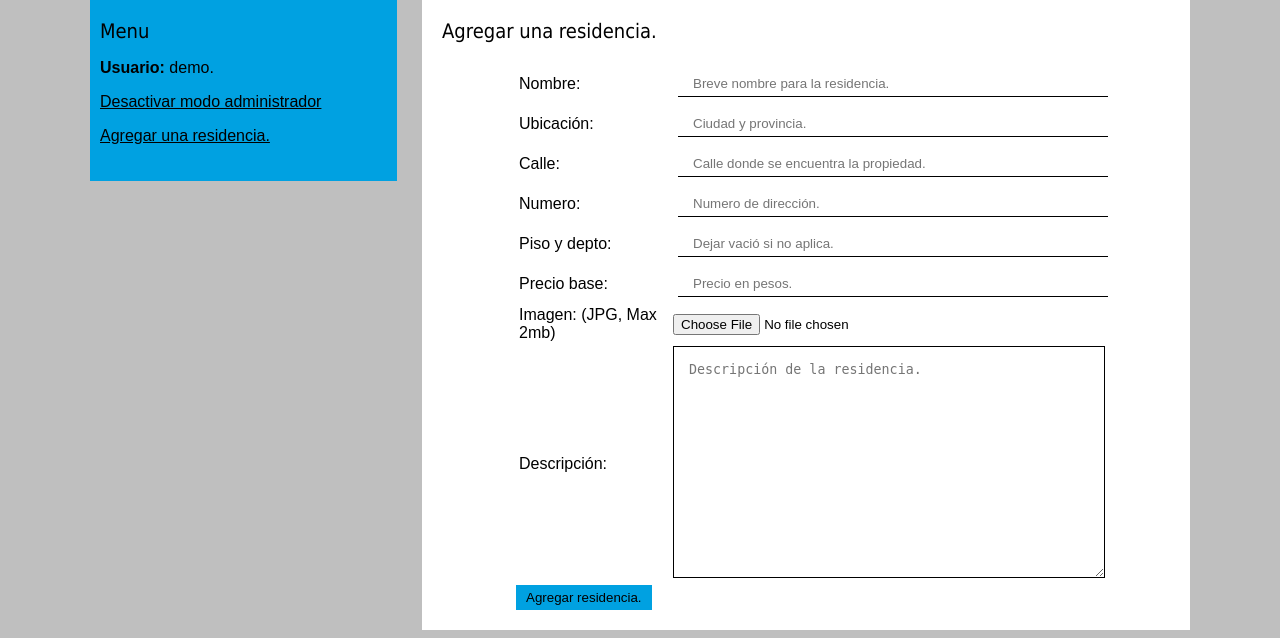
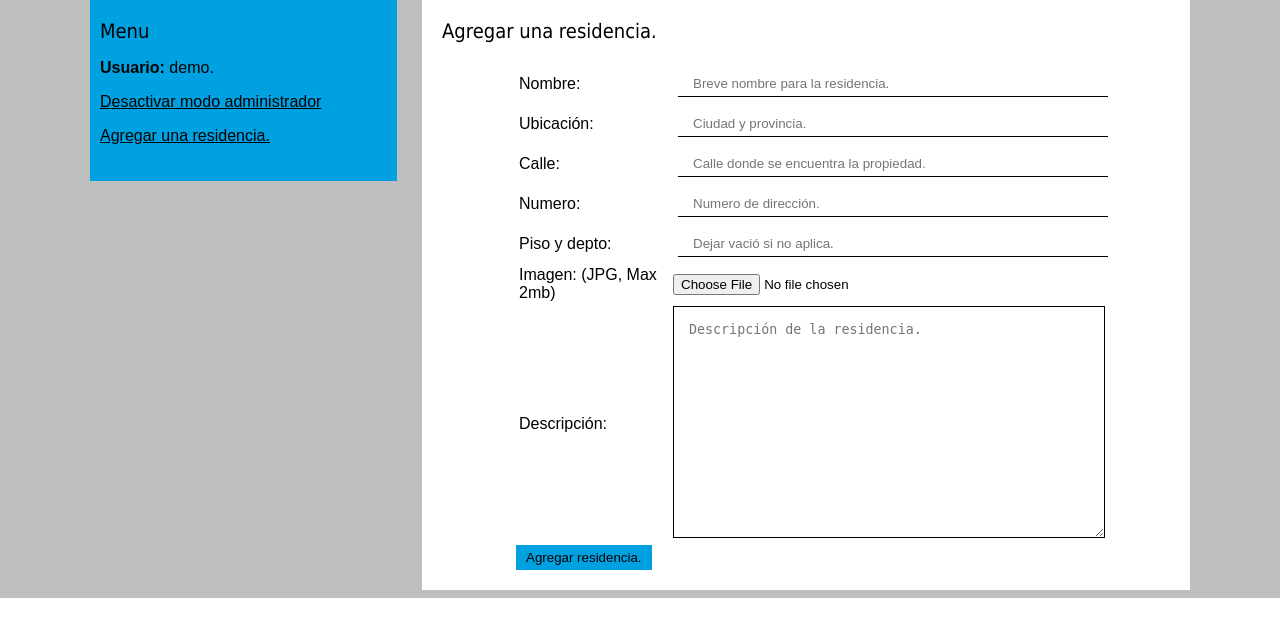
Before and after one commit to markski1/inge2-proyecto, a PHP site: page /agregar.php in a window 1280 px wide. Shown: the part 211-849 px from the top of the page. After the commit the page ends 809 px from the top, so only its background shows below. Run offline with PHP 8.4, Linux system fonts and the light colour scheme; the visitor is signed in with stand-in values (Sample User, id 1).

Commit message:
Remover funciones de precio de residencia

```diff
--- a/Web/Estructura-Base-Datos.sql
+++ b/Web/Estructura-Base-Datos.sql
@@ -35,7 +35,6 @@ CREATE TABLE `residencias` (
   `localizacion` varchar(64) NOT NULL DEFAULT '',
   `numero` int(2) NOT NULL DEFAULT '0',
   `pisoydepto` varchar(32) NOT NULL DEFAULT 'NA',
-  `precio` int(4) NOT NULL DEFAULT '0',
   `imagen` blob NOT NULL,
   `descripcion` text NOT NULL
 ) ENGINE=InnoDB DEFAULT CHARSET=latin1;
--- a/Web/agregar.php
+++ b/Web/agregar.php
@@ -16,7 +16,7 @@
 		$error = 0;
 
 		// Chequear que los campos esten llenos
-		$campos = array('nom', 'loc', 'cal', 'num', 'prec', 'desc');
+		$campos = array('nom', 'loc', 'cal', 'num', 'desc');
 		foreach($campos AS $campo) {
 			if(!isset($_POST[$campo]) || empty($_POST[$campo])) {
 				$error = 1;
@@ -50,7 +50,6 @@
 		if (!isset($pyd)) {
 			$pyd = utf8_encode(htmlspecialchars(mysqli_real_escape_string($con, $_POST['pyd'])));
 		}
-		$prec = htmlspecialchars(mysqli_real_escape_string($con, $_POST['prec']));
 		$desc = utf8_encode(htmlspecialchars(mysqli_real_escape_string($con, $_POST['desc'])));
 
 		if ($error != 0) {
@@ -59,7 +58,7 @@
 					echo "<div class='error'><p>Error: Uno o mas campos están vacios.</p></div>";
 					break;
 				case 2:
-					echo "<div class='error'><p>Error: Numero y precio no pueden tener letras.</p></div>";
+					echo "<div class='error'><p>Error: Numero no puede tener letras.</p></div>";
 					break;
 				case 3:
 					echo "<div class='error'><p>Error: No se incluyo imagen, o el archivo subido es nulo.</p></div>";
@@ -73,7 +72,7 @@
 				// addslashes se utiliza para convertir la imagen en binario y asi levantarla a la DB
 				$foto = addslashes(file_get_contents($_FILES['imagen']['tmp_name']));
 				// se envian los datos a la base de datos, si se sube te avisa y si no tambien.
-				$sql = mysqli_query($con, "INSERT INTO residencias (nombre, localizacion, calle, numero, pisoydepto, precio, imagen, descripcion) VALUES ('".$nom."', '".$loc."', '".$cal."','".$num."', '".$pyd."', '".$prec."', '".$foto."', '".$desc."')");
+				$sql = mysqli_query($con, "INSERT INTO residencias (nombre, localizacion, calle, numero, pisoydepto, imagen, descripcion) VALUES ('".$nom."', '".$loc."', '".$cal."','".$num."', '".$pyd."', '".$foto."', '".$desc."')");
 				if ($sql) {
 					echo '<div class="exito"><p>Residencia agregada con exito.</p></div>';
 					$idNuevaResidencia = mysqli_insert_id($con);
@@ -150,14 +149,6 @@
 					</tr>
 					<tr>
 						<td style="width: 200px;">
-							<span>Precio base:</span>
-						</td>
-						<td>
-							<input type="number" maxlenght="16" name="prec" class="campo-formulario" placeholder="Precio en pesos." id="precio" value="<?php if($error > 0 && isset($prec)) echo $prec ?>">
-						</td>
-					</tr>
-					<tr>
-						<td style="width: 200px;">
 							<span>Imagen: (JPG, Max 2mb)</span>
 						</td>
 						<td>
--- a/Web/componentes/residencia-script-lista.php
+++ b/Web/componentes/residencia-script-lista.php
@@ -20,7 +20,6 @@
 		if ($listar_residencias['pisoydepto'] != "NA") {
 			echo '<p>'.utf8_decode($listar_residencias['pisoydepto']).'</p>';
 		}
-		echo '<p style="color:green">$'.$listar_residencias['precio'].'</p>';
 		// cerrar divisores y poner el boton de Mas informacion
 		echo '</div>
 				<div style="clear: both;"></div>
--- a/Web/js/chequeos.js
+++ b/Web/js/chequeos.js
@@ -5,22 +5,21 @@ function validarResidencia() {
 	var calle = document.getElementById("calle");
 	var numero = document.getElementById("num");
 	var pisodepto = document.getElementById("pyd");
-	var precio = document.getElementById("precio");
 	var descripcion = document.getElementById("desc");
 
-	if(nombre.value.trim()=="" || localizacion.value.trim()=="" || calle.value.trim()=="" ||  numero.value.trim()=="" || precio.value.trim()=="" || descripcion.value.trim()==""){
+	if(nombre.value.trim()=="" || localizacion.value.trim()=="" || calle.value.trim()=="" ||  numero.value.trim()=="" || descripcion.value.trim()==""){
 		alert('Uno o mas campos estan vacios.');
 		return false
 	}
-	if(isNaN(numero.value) || isNaN(precio.value)){
-		alert('El numero de calle y el precio deben ser numeros.');
+	if(isNaN(numero.value)){
+		alert('El numero de calle debe ser numero.');
 		return false
 	}
 	return true;
 
 }
 
-function validarResidencia() {
+function validarCrearSubasta() {
 
 	var precio = document.getElementById("precio");
 	var semana = document.getElementById("semana");
--- a/Web/ver-residencia.php
+++ b/Web/ver-residencia.php
@@ -94,7 +94,6 @@
 							echo '</p>';
 						}
 					?>
-					<p><span class="color-hsh"><b>Precio por semana:</b></span> $<?php echo $datos_residencia['precio']?></p>
 				</div>
 				<div style="clear: both;"></div>
 				<p><span class="color-hsh"><b>Descripción:</b></span> <?php echo utf8_decode($datos_residencia['descripcion'])?></p>
```
Also changed, not shown: Web/modificar-residencia.php (+6 -15 lines).
